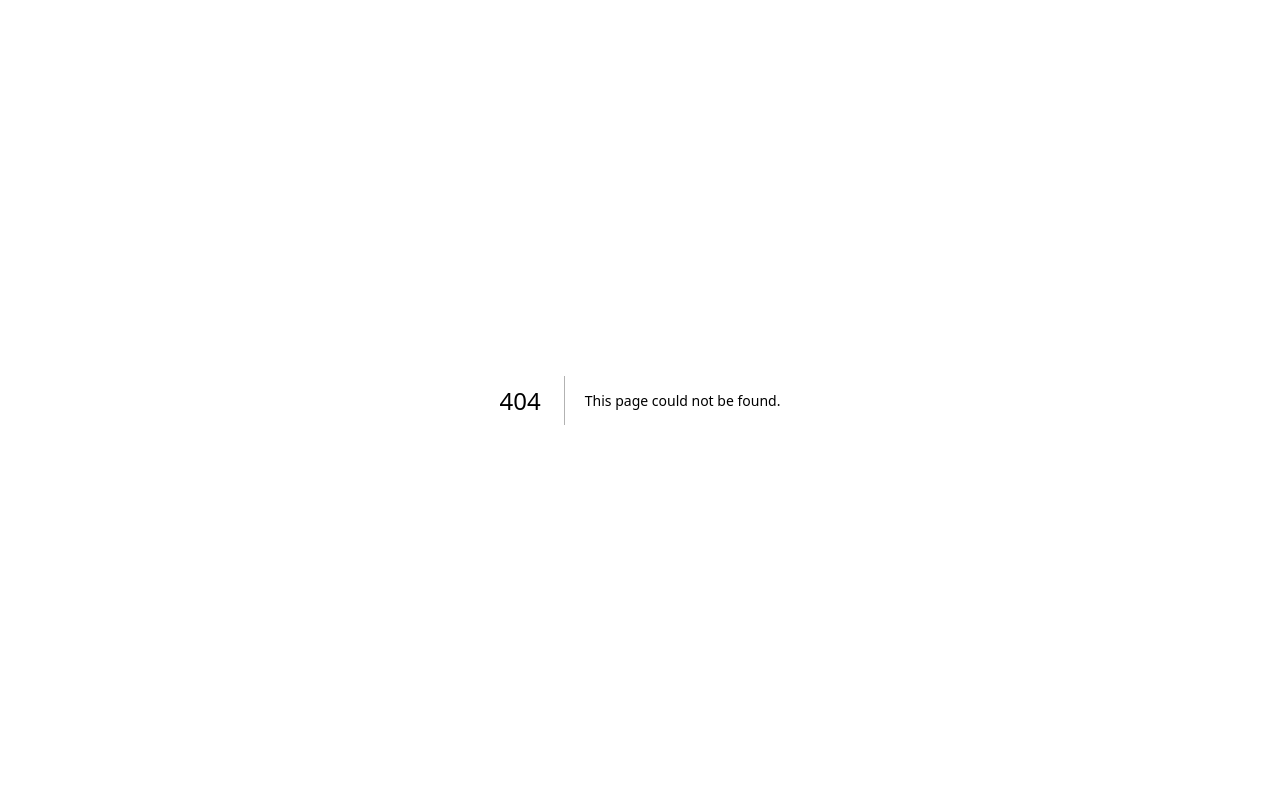
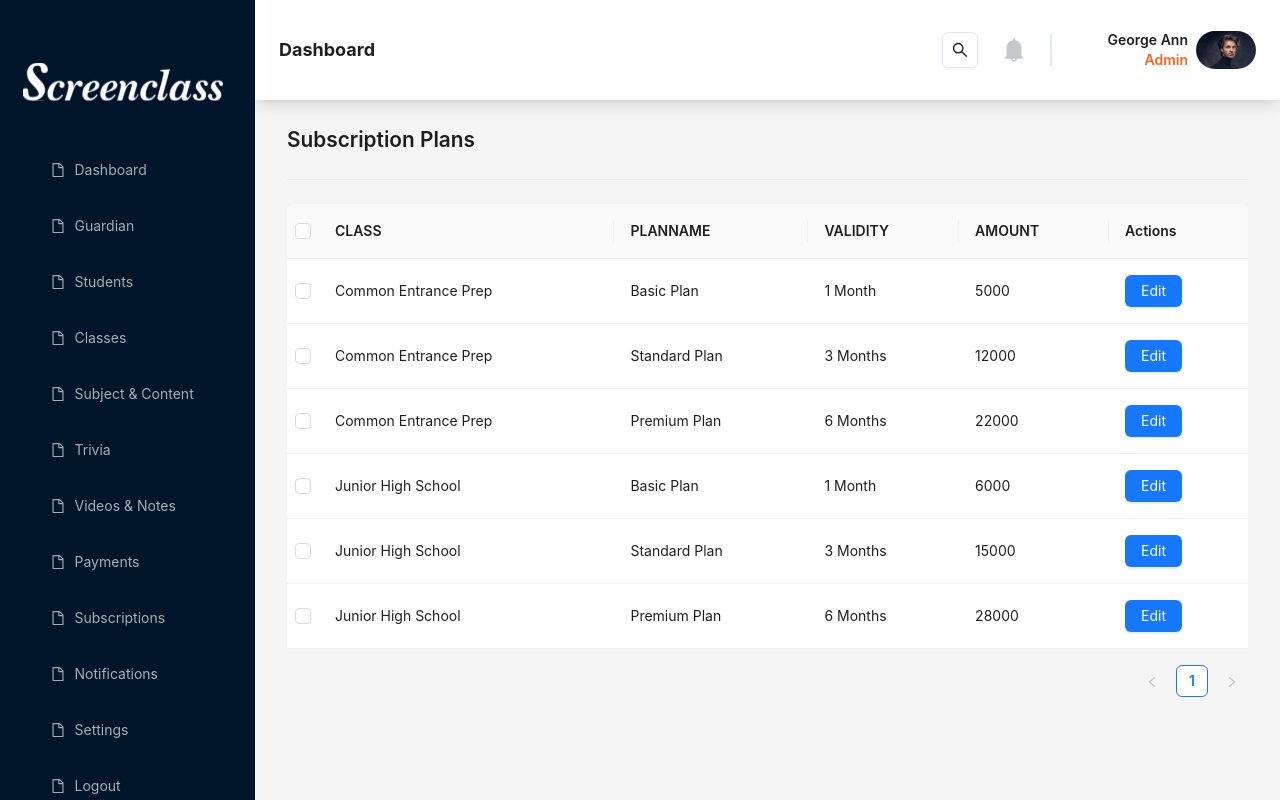
Before and after one commit to MartadHoldings/screenclass-pages, a Next.js app: page /subscription-plans in a window 1280 px wide. Before the commit this address had no page. Built offline with nearby package versions, Linux system fonts and the light colour scheme.

Commit message:
feat:timi:(Build Subscription plan page)

```diff
--- a/src/app/(admin)/subscription-history/page.tsx
+++ b/src/app/(admin)/subscription-plans/page.tsx
@@ -1,10 +1,10 @@
-import { Subscription } from "@/features/admin/subscription";
+import { Subscriptions } from "@/features/admin/subscription-plans";
 import React from "react";
 
 export default function page() {
   return (
     <>
-      <Subscription />
+      <Subscriptions />
     </>
   );
 }
--- a/src/components/AdminContent.tsx
+++ b/src/components/AdminContent.tsx
@@ -41,7 +41,7 @@ const items: MenuItem[] = [
   getItem("Trivia", "5", "#", <FileOutlined />),
   getItem("Videos & Notes", "6", "#", <FileOutlined />),
   getItem("Payments", "7", "/payment-history", <FileOutlined />),
-  getItem("Subscriptions", "8", "/subscriptions", <FileOutlined />),
+  getItem("Subscriptions", "8", "/subscription-plans", <FileOutlined />),
   getItem("Notifications", "9", "/notifications", <FileOutlined />),
   getItem("Settings", "10", "/settings", <FileOutlined />),
   getItem("Logout", "11", "/logout", <FileOutlined />),
--- /dev/null
+++ b/src/components/modals/edit-subscription.tsx
@@ -0,0 +1,26 @@
+import React from "react";
+import { Label } from "../ui/label";
+import { Input } from "../ui/input";
+
+export default function EditSubscription() {
+  return (
+    <div className="space-y-3">
+      <div className="my-5 grid w-full gap-2">
+        <Label htmlFor="class_name">Enter Class</Label>
+        <Input type="text" id="class" placeholder="E.g Common Enterance Prep" />
+      </div>{" "}
+      <div className="my-5 grid w-full gap-2">
+        <Label htmlFor="validity">Enter Valid Period</Label>
+        <Input type="text" id="validity" placeholder="30 days" />
+      </div>{" "}
+      <div className="my-5 grid w-full gap-2">
+        <Label htmlFor="plan_name">Enter Plan Name</Label>
+        <Input type="text" id="plan_name" placeholder="Pro" />
+      </div>{" "}
+      <div className="my-5 grid w-full gap-2">
+        <Label htmlFor="price">Enter Price</Label>
+        <Input type="text" id="price" placeholder="NGN 200" />
+      </div>
+    </div>
+  );
+}
--- a/src/data.ts
+++ b/src/data.ts
@@ -332,3 +332,48 @@ export const payments = [
     status: "Failed",
   },
 ];
+
+export const subscriptions = [
+  {
+    key: 1,
+    class: "Common Entrance Prep",
+    planName: "Basic Plan",
+    validity: "1 Month",
+    amount: 5000,
+  },
+  {
+    key: 2,
+    class: "Common Entrance Prep",
+    planName: "Standard Plan",
+    validity: "3 Months",
+    amount: 12000,
+  },
+  {
+    key: 3,
+    class: "Common Entrance Prep",
+    planName: "Premium Plan",
+    validity: "6 Months",
+    amount: 22000,
+  },
+  {
+    key: 4,
+    class: "Junior High School",
+    planName: "Basic Plan",
+    validity: "1 Month",
+    amount: 6000,
+  },
+  {
+    key: 5,
+    class: "Junior High School",
+    planName: "Standard Plan",
+    validity: "3 Months",
+    amount: 15000,
+  },
+  {
+    key: 6,
+    class: "Junior High School",
+    planName: "Premium Plan",
+    validity: "6 Months",
+    amount: 28000,
+  },
+];
--- /dev/null
+++ b/src/features/admin/subscription-plans/client.tsx
@@ -0,0 +1,69 @@
+"use client";
+import EditSubscription from "@/components/modals/edit-subscription";
+import DynamicTable from "@/components/tables/dynamic-data-table";
+import { subscriptions } from "@/data";
+import { TableData } from "@/types";
+import { Modal, Button, Flex } from "antd";
+import React, { useState } from "react";
+
+export default function Client() {
+  const [loading, setLoading] = useState(false);
+  const [open, setOpen] = useState(false);
+
+  const onEdit = (record: TableData) => {
+    setOpen(true);
+    console.log();
+  };
+
+  const handleOk = () => {
+    setLoading(true);
+    setTimeout(() => {
+      setLoading(false);
+      setOpen(false);
+    }, 3000);
+  };
+
+  const handleCancel = () => {
+    setOpen(false);
+  };
+
+  return (
+    <>
+      <DynamicTable data={subscriptions} onEdit={onEdit} />
+
+      <Modal
+        open={open}
+        onOk={handleOk}
+        onCancel={handleCancel}
+        confirmLoading={loading}
+        title="Edit Plan"
+        centered
+        footer={
+          <Flex gap="small">
+            <Button
+              key="back"
+              onClick={handleCancel}
+              className="w-full"
+              size="large"
+            >
+              Cancel
+            </Button>
+
+            <Button
+              key="submit"
+              type="primary"
+              loading={loading}
+              onClick={handleOk}
+              className="w-full"
+              size="large"
+            >
+              Edit Plan
+            </Button>
+          </Flex>
+        }
+      >
+        <EditSubscription />
+      </Modal>
+    </>
+  );
+}
--- /dev/null
+++ b/src/features/admin/subscription-plans/subscription.tsx
@@ -0,0 +1,10 @@
+import Client from "./client";
+
+export const Subscriptions = () => {
+  return (
+    <div>
+      <h2 className="text-[1.3rem] font-semibold">Subscription Plans</h2>
+      <Client />
+    </div>
+  );
+};
--- a/src/features/admin/subscription/subscription.tsx
+++ /dev/null
@@ -1,3 +0,0 @@
-export const Subscription = () => {
-  return <div>sub</div>;
-};
```
Also changed, not shown: src/features/admin/subscription-plans/index.ts (renamed from src/features/admin/subscription/index.ts).
